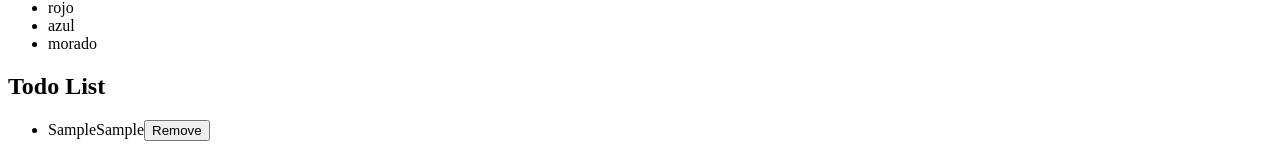
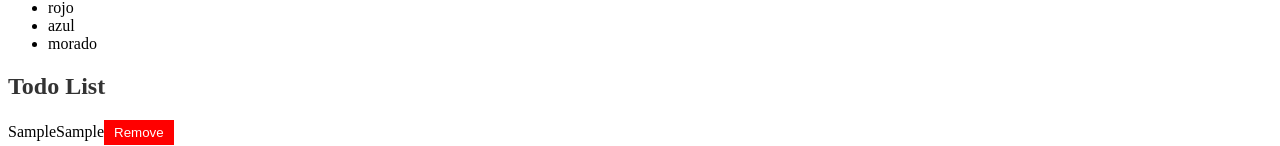
Before and after one commit to Rosia98/https---github.com-Rosia98-cursoReact, a React (Vite) app: page / in a window 1280 px wide. Both pictures are taken after typing "Sample" into the empty fields and a click on the button "Add todo". Shown: the part 936-1082 px from the top of the page. Built offline with nearby package versions, Linux system fonts and the light colour scheme.

Commit message:
Styling Components 3

```diff
--- a/src/Clock.jsx
+++ b/src/Clock.jsx
@@ -1,5 +1,5 @@
 import { useEffect, useState } from "react"
-import "./Clock.module.scss"
+import styles from "./Clock.module.scss"
 
 
 export function Clock(){
@@ -12,7 +12,7 @@ export function Clock(){
         }, 1000)
 })
     return(
-        <div className={"clock-container"}>
+        <div className={styles.clock-container}>
             <h2 className={classes.h2}>Hora: {date.toLocaleTimeString()}</h2>
         </div>
     )
--- a/src/TodoList.jsx
+++ b/src/TodoList.jsx
@@ -1,4 +1,5 @@
 import { useState } from "react";
+import styles from "./TodoList.module.scss"
 
 export function TodoList(){
     const [todos, setTodos]=useState([])
@@ -22,12 +23,12 @@ export function TodoList(){
     }
         return(
             <div>
-                <h2>Todo List</h2>
-                <ul>
+                <h2 className={styles.todoHeader}>Todo List</h2>
+                <ul className={styles.todoList}>
                     {todos.map((todo, index)=>(
                         <li key={{index}}>{todo}
                         {todo}
-                        <button onClick={() => handleRemoveTodo(index)}>Remove</button>
+                        <button onClick={() => handleRemoveTodo(index)} className={styles.removeButton}>Remove</button>
                         </li>
                     ))}
                 </ul>
--- /dev/null
+++ b/src/TodoList.module.scss
@@ -0,0 +1,21 @@
+.todoHeader {
+    font-size: 24px;
+    color: #333;
+  }
+
+  .todoList {
+    list-style: none;
+    padding: 0;
+  }
+
+  .todoList li {
+    margin-bottom: 8px;
+  }
+
+  .removeButton {
+    background-color: #ff0000;
+    color: #fff;
+    border: none;
+    padding: 5px 10px;
+    cursor: pointer;
+  }
```
